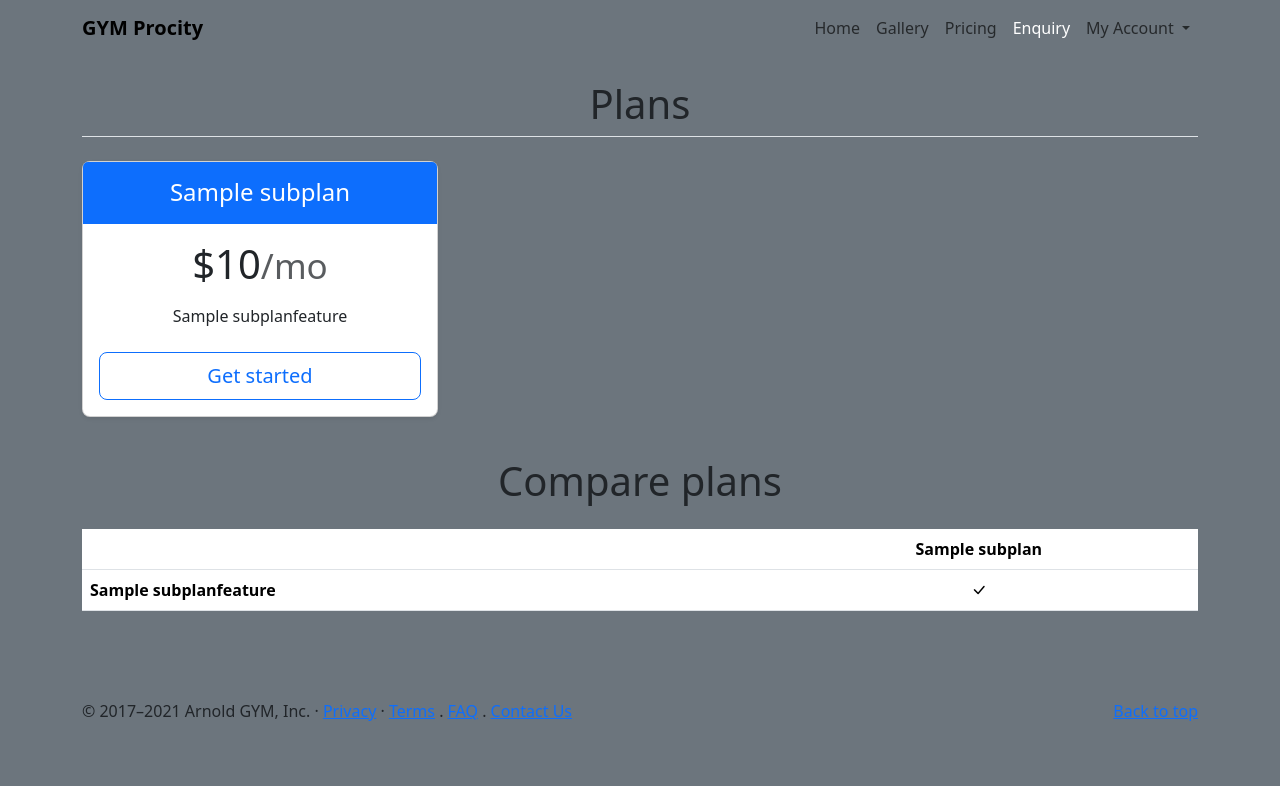
After one commit to Omsurvase24/Gym-Management-System, a Django app: template main/templates/pricing.html in a window 1280 px wide. The commit adds this page. Shown: the top 786 px of the page. Run offline with Django 4.2, Linux system fonts and the light colour scheme; the template is opened without the code that fills it: values that come from a table or form of the project are taken from there, others are empty; tables that the repository leaves empty hold one stand-in row (values such as "Sample post"); lists and menus that the app fills with data are empty; some libraries are stand-ins or nearby versions.

Commit message:
Pricing and Features

```diff
--- a/main/admin.py
+++ b/main/admin.py
@@ -53,7 +53,8 @@ admin.site.register(models.GalleryImage, GalleryImageAdmin)
 
 
 class SubPlanAdmin(admin.ModelAdmin):
-    list_display = ('title', 'price')
+    list_editable = ('highlight_status',)
+    list_display = ('title', 'price', 'highlight_status')
 
 
 admin.site.register(models.SubPlan, SubPlanAdmin)
--- a/main/models.py
+++ b/main/models.py
@@ -83,6 +83,7 @@ class GalleryImage(models.Model):
 class SubPlan(models.Model):
     title = models.CharField(max_length=150)
     price = models.IntegerField()
+    highlight_status = models.BooleanField(default=False, null=True)
 
     def __str__(self):
         return self.title
--- /dev/null
+++ b/main/static/package.json
@@ -0,0 +1,5 @@
+{
+  "dependencies": {
+    "bootstrap-icons": "^1.11.3"
+  }
+}
--- a/main/templates/base.html
+++ b/main/templates/base.html
@@ -30,7 +30,7 @@
 	          <a class="nav-link" aria-current="page" href="{% url 'gallery' %}">Gallery</a>
 	        </li>
 	        <li class="nav-item">
-	          <a class="nav-link" href="pricing.php">Pricing</a>
+	          <a class="nav-link" href="{% url "pricing" %}">Pricing</a>
 	        </li>
 	        <li class="nav-item">
 	          <a class="nav-link btn btn-sm btn-dark text-white" href="{% url 'enquiry' %}">Enquiry</a>
--- /dev/null
+++ b/main/templates/pricing.html
@@ -0,0 +1,65 @@
+{% extends "base.html" %}
+{% load static %}
+{% block content %}
+<link rel="stylesheet" type="text/css" href="{% static 'node_modules/bootstrap-icons/font/bootstrap-icons.css' %}" />
+<section class="container my-4">
+    <h1 class="text-center mb-4 section-heading border-bottom pb-2">Plans</h1>
+<main>
+    <div class="row row-cols-1 row-cols-md-3 mb-3 text-center">
+    {% for plan in plans %}
+      <div class="col">
+        <div class="card mb-4 rounded-3 shadow-sm">
+            {% if plan.highlight_status %}
+            <div class="card-header py-3 text-white bg-primary border-primary">
+            {% else %}
+          <div class="card-header py-3">
+            {% endif %}
+            <h4 class="my-0 fw-normal">{{plan.title}}</h4>
+          </div>
+          <div class="card-body">
+            <h1 class="card-title pricing-card-title">${{plan.price}}<small class="text-muted fw-light">/mo</small></h1>
+            <ul class="list-unstyled mt-3 mb-4">
+                {% for feature in plan.subplanfeature_set.all %}
+                <li>{{feature.title}}</li>
+                {% endfor %}
+            </ul>
+            <a href="checkout.php" class="w-100 btn btn-lg btn-outline-primary">Get started</a>
+          </div>
+        </div>
+      </div>
+    {% endfor %}
+    </div>
+
+    <h2 class="display-6 text-center mb-4">Compare plans</h2>
+
+    <div class="table-responsive">
+      <table class="table text-center">
+        <thead>
+          <tr>
+            <th style="width: 34%;"></th>
+            {% for plan in plans %}
+            <th style="width: 22%;">{{plan.title}}</th>
+            {% endfor %}
+          </tr>
+        </thead>
+        <tbody>
+            {% for feature in distinct_features %}
+          <tr>
+            <th scope="row" class="text-start">{{feature.title}}</th>
+            {% for plan in plans %}
+            <td>
+                {% if plan.id == feature.subplan.id %}
+                <i class="bi bi-check-lg"></i>
+                {% else %}
+                <i class="bi bi-x-lg text-danger"></i>
+                {% endif %}
+            </td>
+            {% endfor %}
+          </tr>
+          {% endfor %}
+        </tbody>
+      </table>
+    </div>
+</main>
+</section>
+{% endblock %}
--- a/main/urls.py
+++ b/main/urls.py
@@ -10,6 +10,7 @@ urlpatterns = [
     path('enquiry', views.enquiry, name='enquiry'),
     path('gallery', views.gallery, name='gallery'),
     path('gallerydetail/<int:id>', views.gallery_detail, name='gallerydetail'),
+    path('pricing', views.pricing, name='pricing'),
 ]
 
 if settings.DEBUG:
--- a/main/views.py
+++ b/main/views.py
@@ -43,3 +43,9 @@ def gallery_detail(request, id):
     gallery_imgs = models.GalleryImage.objects.filter(
         gallery=gallery).order_by('-id')
     return render(request, 'gallery_imgs.html', {'gallery_imgs': gallery_imgs, 'gallery': gallery})
+
+
+def pricing(request):
+    pricing = models.SubPlan.objects.all()
+    distinct_features = models.SubPlanFeature.objects.distinct('title')
+    return render(request, 'pricing.html', {'plans': pricing, 'distinct_features': distinct_features})
```
Also changed, not shown: main/migrations/0010_subplan_highlight_status.py (added), main/static/package-lock.json (added).
